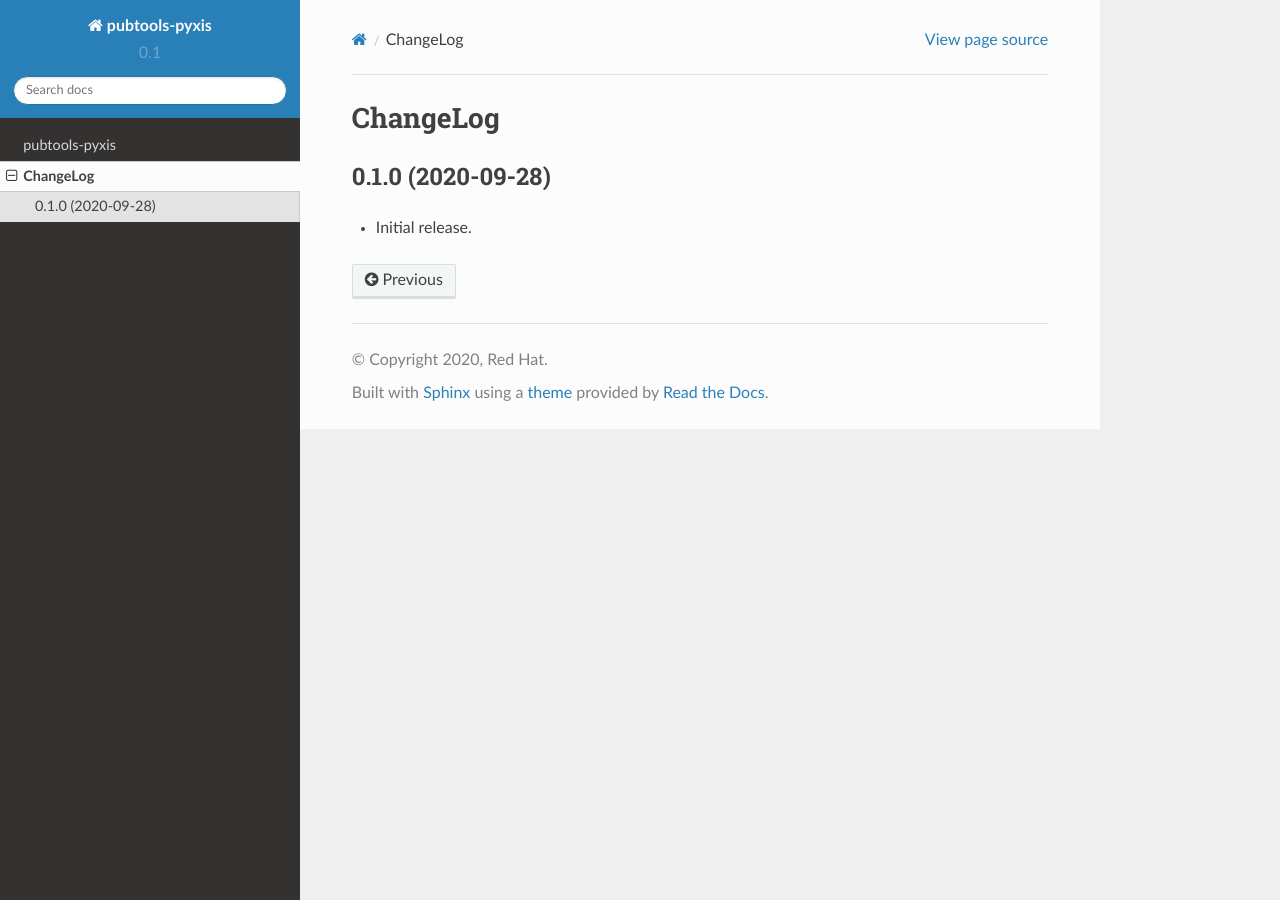
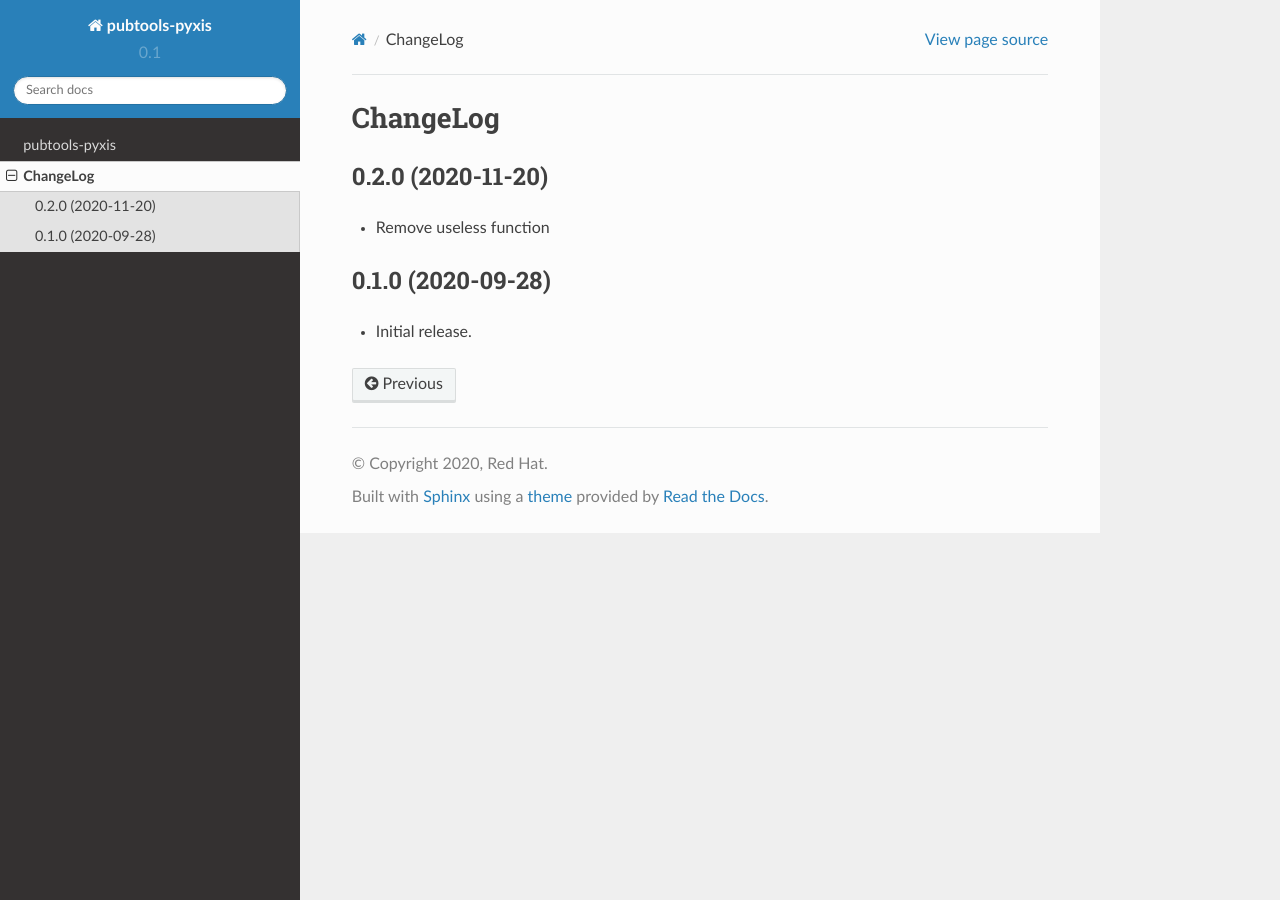
Before and after one commit to querti/pubtools-pyxis-test, a Sphinx documentation site: the page built from docs/source/CHANGELOG.rst, in a window 1280 px wide. Built offline with Sphinx 7.4.7 and the Read the Docs theme 2.0.0, drawn with Linux system fonts in a browser that asks for light colours.

Commit message:
0.2.0 release

```diff
--- a/docs/source/CHANGELOG.rst
+++ b/docs/source/CHANGELOG.rst
@@ -1,5 +1,10 @@
 ChangeLog
 =========
+
+0.2.0 (2020-11-20)
+------------------
+
+* Remove useless function
 
 0.1.0 (2020-09-28)
 ------------------
--- a/setup.py
+++ b/setup.py
@@ -67,7 +67,7 @@ if os.environ.get("READTHEDOCS", None):
 
 setup(
     name="pubtools-pyxis-lgallovi",
-    version="0.1.0",
+    version="0.2.0",
     description="Pubtools-pyxis",
     long_description=long_description,
     author="Lubomir Gallovic",
```
